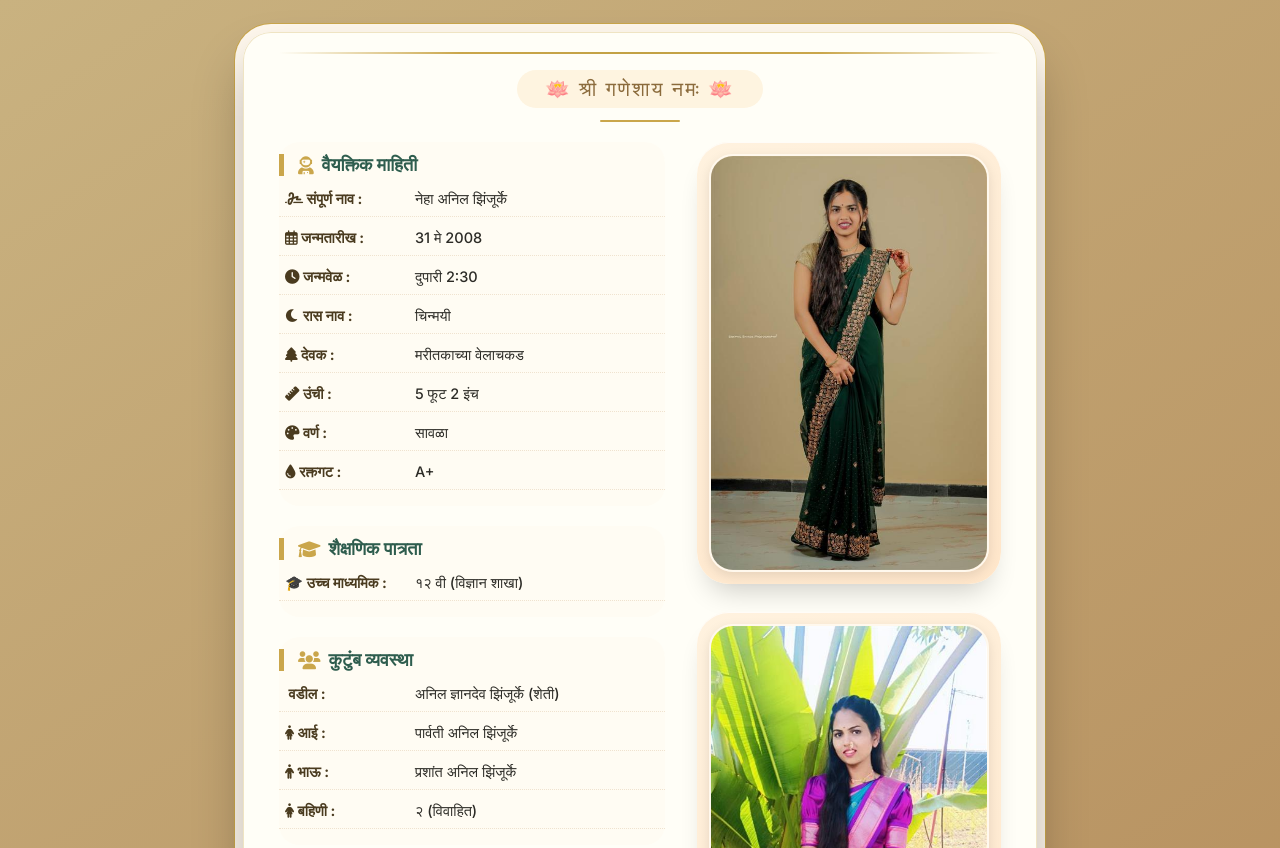
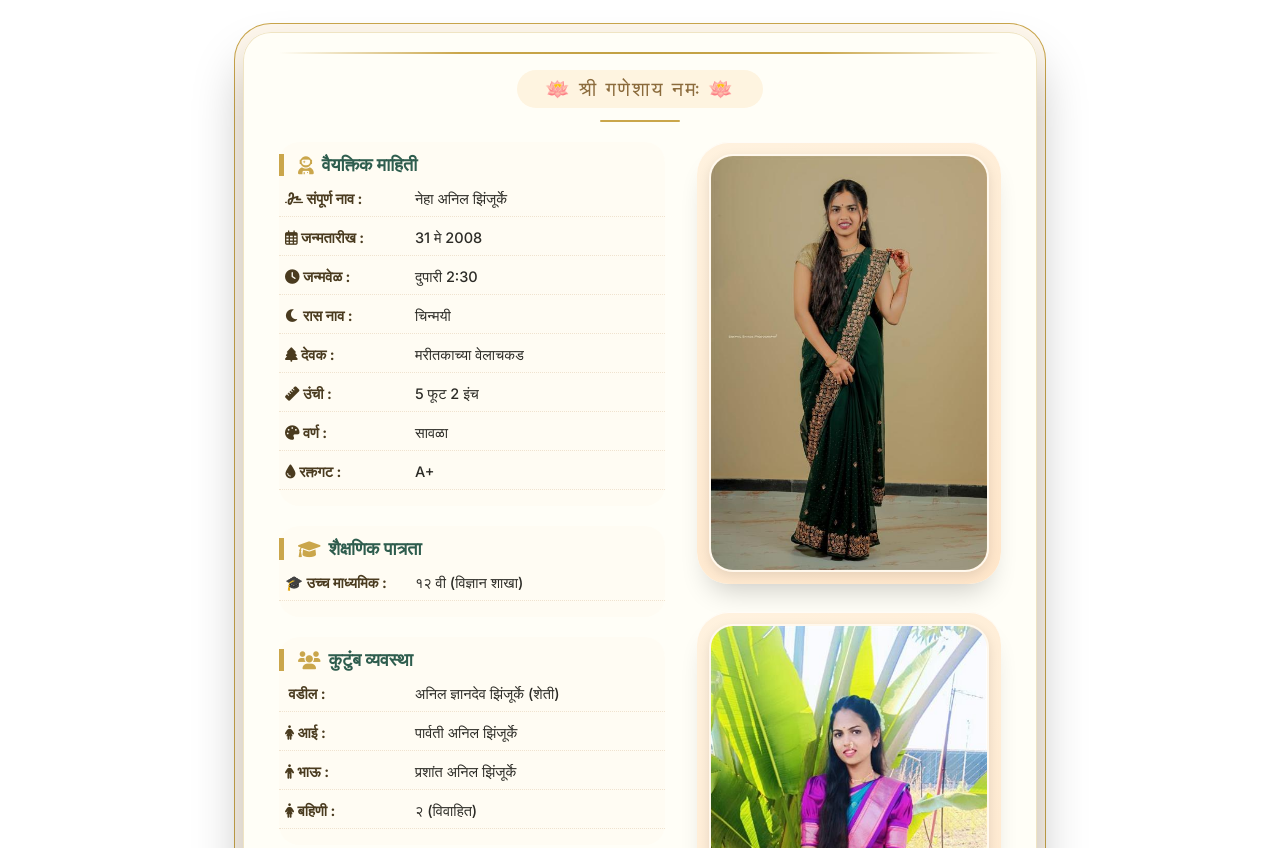
Before and after one commit to asmandage/NEHABIODATA, a plain HTML site: page index.html in a window 1280 px wide. Shown: the top 848 px of the page. Drawn offline with Linux system fonts and the light colour scheme.

Commit message:
Background removed

```diff
--- a/index.html
+++ b/index.html
@@ -17,7 +17,7 @@
     }
 
     body {
-      background: linear-gradient(145deg, #c9b280 0%, #b48b5a 100%);
+      /* background: linear-gradient(145deg, #c9b280 0%, #b48b5a 100%); */
       display: flex;
       justify-content: center;
       align-items: center;
```
